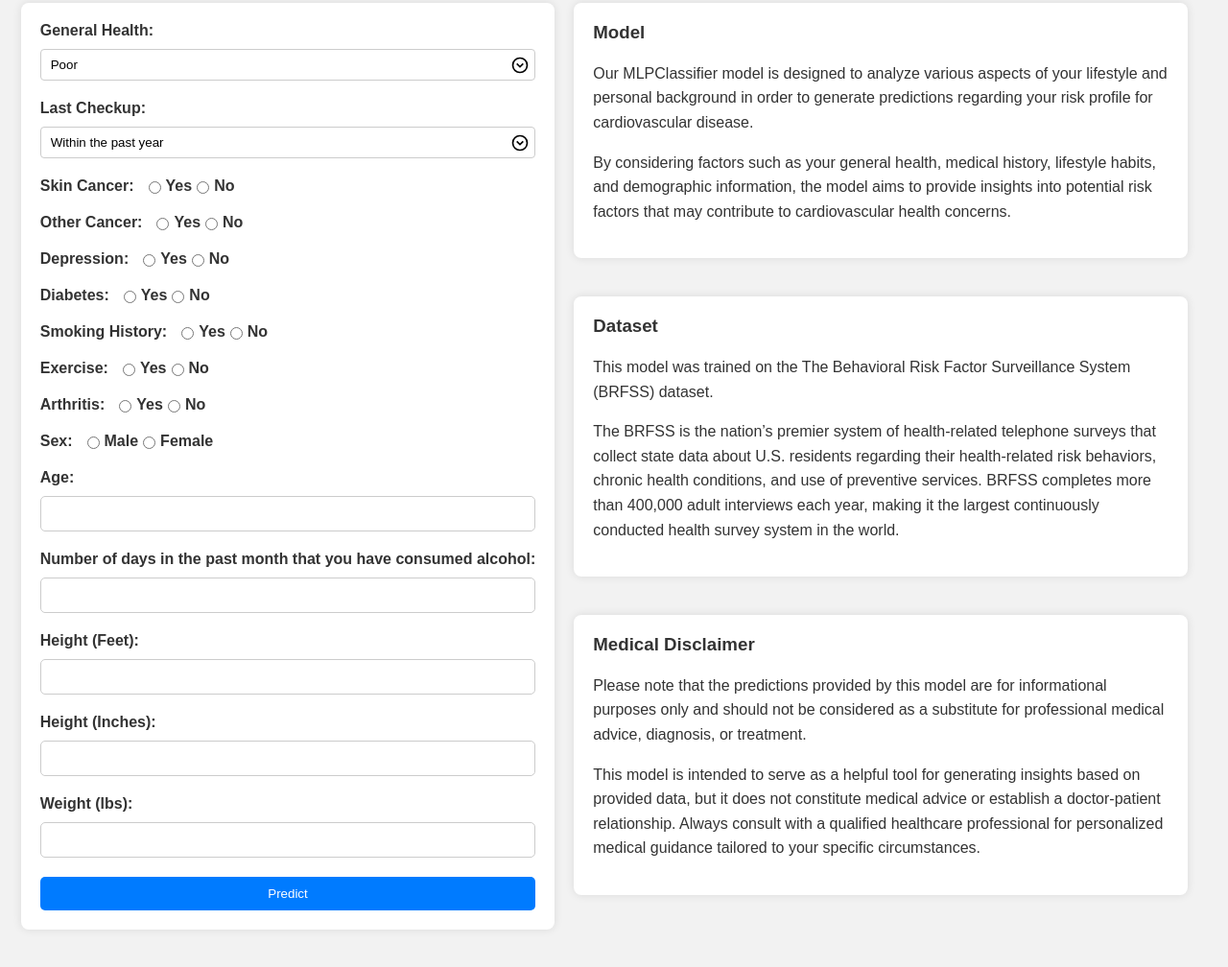
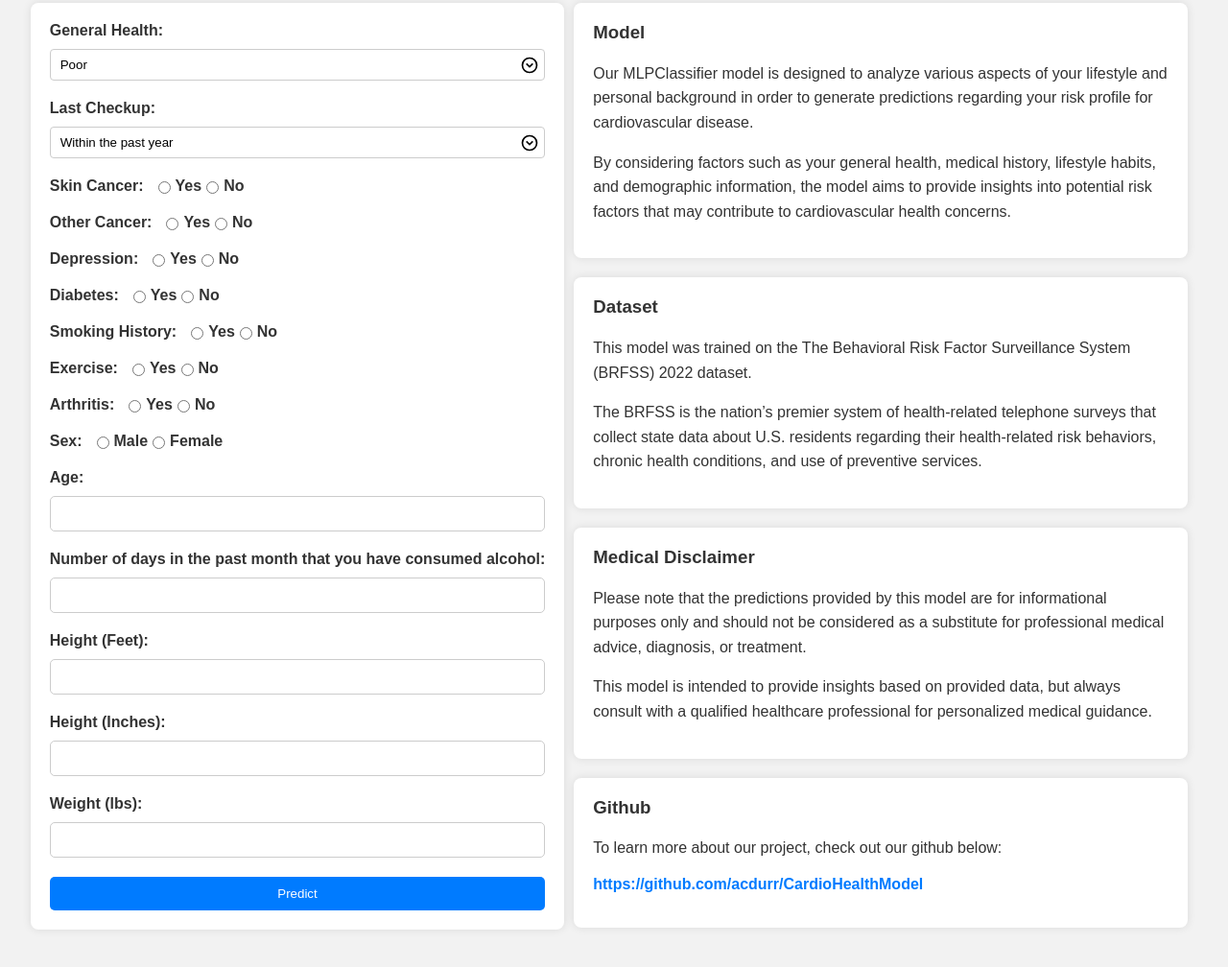
Before and after one commit to adurr21/CardioHealthModel, a plain HTML site: page frontend/index.html in a window 1280 px wide. Shown: the part 134-1142 px from the top of the page at 96% size. Drawn offline with Linux system fonts and the light colour scheme.

Commit message:
frontend updates
- added a github link
- removed some text to improve styling

```diff
--- a/frontend/css/style.css
+++ b/frontend/css/style.css
@@ -168,6 +168,10 @@ button[type="submit"]:hover {
     height: 100%; /* Ensure the container fills the height of its parent */
 }
 
+.box-styling {
+    margin: 10px;
+}
+
 .box-styling:first-child {
     margin-top: 0px;
 }
@@ -178,6 +182,21 @@ button[type="submit"]:hover {
 
 .box-styling h3 {
     margin-top: 0px;
+}
+
+.box-styling p {
+    font-size: 16px;
+}
+
+.link {
+    color: #007bff;
+    text-decoration: none;
+    font-weight: bold;
+    transition: color 0.3s ease;
+}
+
+.link:hover {
+    color: #0056b3;
 }
 
 @media screen and (max-width: 1286px) {
--- a/frontend/index.html
+++ b/frontend/index.html
@@ -157,15 +157,19 @@
                 </div>
                 <div class="box-styling" id="box-2">
                     <h3>Dataset</h3>
-                    <p>This model was trained on the The Behavioral Risk Factor Surveillance System (BRFSS) dataset.</p>
-                    <p> The BRFSS is the nation’s premier system of health-related telephone surveys that collect state data about U.S. residents regarding their health-related risk behaviors, chronic health conditions, and use of preventive services.
-                        BRFSS completes more than 400,000 adult interviews each year, making it the largest continuously conducted health survey system in the world.</p>
+                    <p>This model was trained on the The Behavioral Risk Factor Surveillance System (BRFSS) 2022 dataset.</p>
+                    <p> The BRFSS is the nation’s premier system of health-related telephone surveys that collect state data about U.S. residents regarding their health-related risk behaviors, chronic health conditions, and use of preventive services.</p>
                 </div>
                 <div class="box-styling" id="box-3">
                     <h3>Medical Disclaimer</h3>
                     <p>Please note that the predictions provided by this model are for informational purposes only and should not be considered as a substitute for professional medical advice, diagnosis, or treatment.</p>
-                    <p>This model is intended to serve as a helpful tool for generating insights based on provided data, but it does not constitute medical advice or establish a doctor-patient relationship.
-                        Always consult with a qualified healthcare professional for personalized medical guidance tailored to your specific circumstances.</p>
+                    <p>This model is intended to provide insights based on provided data, but always consult with a qualified healthcare professional for personalized medical guidance.</p>
+                </div>
+                <div class="box-styling" id="box-3">
+                    <h3>Github</h3>
+                    <p>To learn more about our project, check out our github below:</p>
+                    <a href="https://github.com/acdurr/CardioHealthModel" class="link">https://github.com/acdurr/CardioHealthModel</a>
+                    <p></p>
                 </div>
             </div>
         </div>
```
